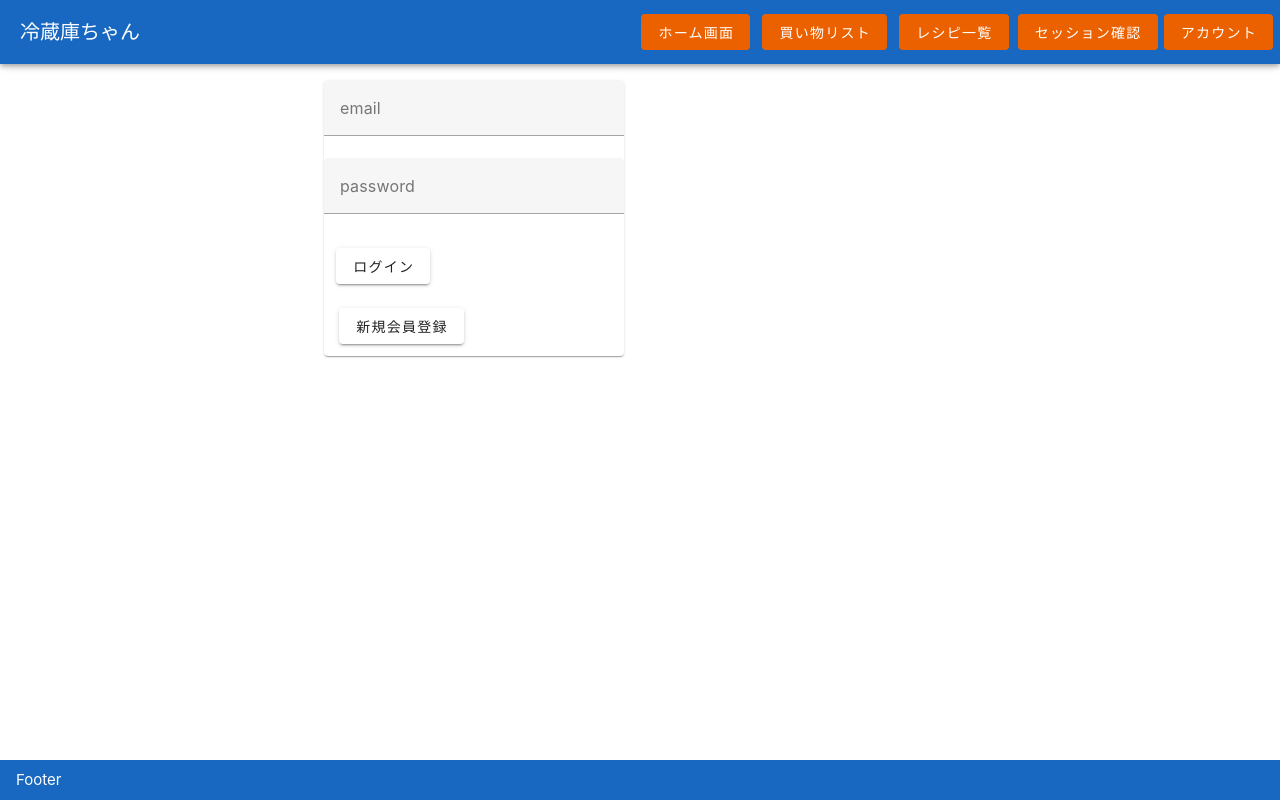
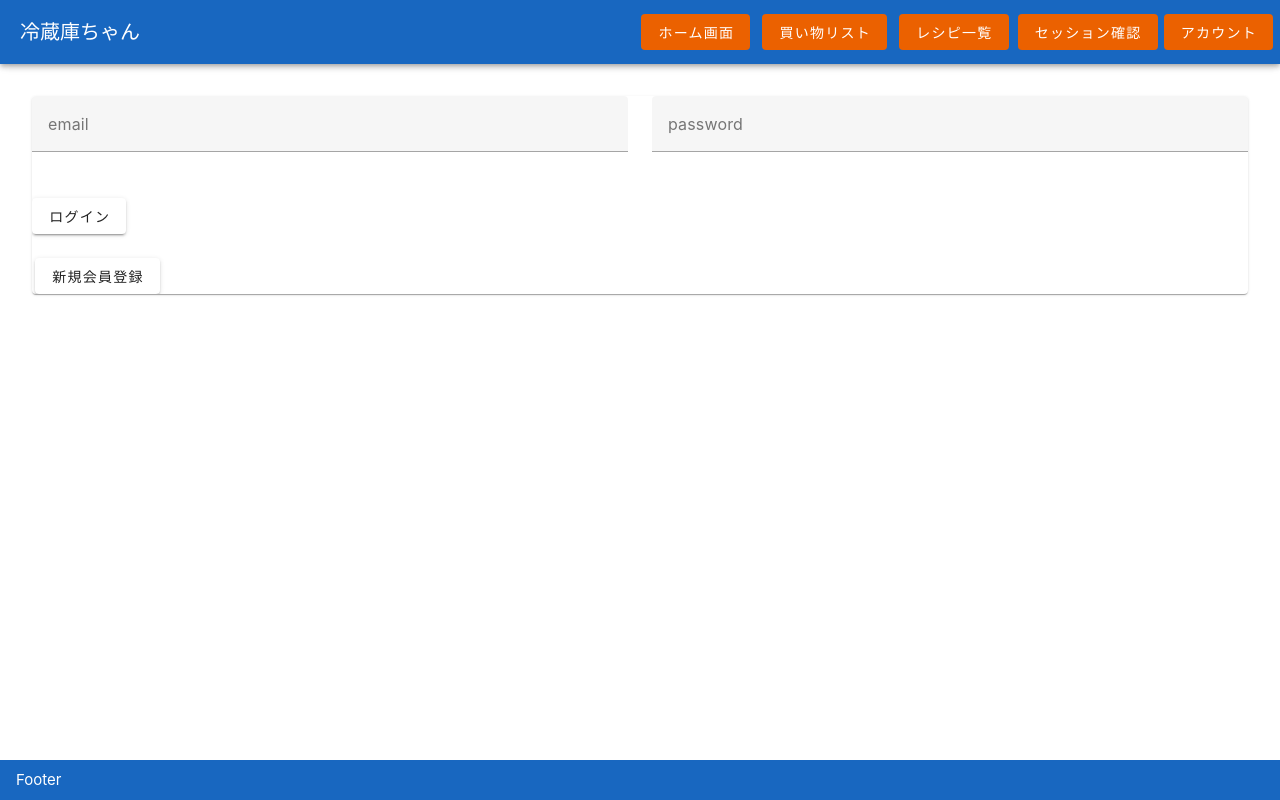
Before and after one commit to yusei27/fridge-system, a Vue app: page / in a window 1280 px wide. Built offline with nearby package versions, Linux system fonts and the light colour scheme; no server answers.

Commit message:
[add]ログイン画面が小さくなる問題解消
main-cssのwidthやv-containerのwidthをfluidオプションを追加

```diff
--- a/src/App.vue
+++ b/src/App.vue
@@ -68,8 +68,10 @@ const session = () => {
       </template>
     </v-app-bar>
     <!-- ヘッダーここまで-->
-    <v-main>
-      <RouterView ></RouterView>
+    <v-main class="v-main-container">
+      <v-container fluid>
+        <RouterView ></RouterView>
+      </v-container>
     </v-main>
     <!-- v-fotterにapp propを付与すると画面下部に固定-->
     <v-footer color="primary" app>
@@ -91,4 +93,17 @@ const session = () => {
   font-weight: 2000;
   margin: 3px;
 }
+
+
+.v-application__wrap {
+    min-height: 100vh;
+    width: 100vw;
+    width: 500px;
+  }
+
+
+.v-main-container {
+  width: 100vw;
+  float: left;
+}
 </style>
--- a/src/assets/main.css
+++ b/src/assets/main.css
@@ -1,9 +1,10 @@
 @import './base.css';
 
 #app {
-  max-width: 1280px;
+  width: 100vw;
   margin: 0 auto;
-  padding: 2rem;
+  /*padding: 2rem;*/
+  padding: 0px;
   font-weight: normal;
 }
 
@@ -28,8 +29,9 @@ a,
   }
 
   #app {
-    display: grid;
+    display: flex;
     grid-template-columns: 1fr 1fr;
-    padding: 0 2rem;
+    /*padding: 0 2rem;*/
+    padding: 0px;
   }
 }
--- a/src/views/Login/LoginView.vue
+++ b/src/views/Login/LoginView.vue
@@ -1,18 +1,28 @@
 <template>
-    <v-container>
+    <v-container fluid class="n1">
         <v-card min-width="300">
+            <v-row>
+                <v-col cols="12" lg="6" md="12">
                     <v-text-field v-model=email type="email" label="email"></v-text-field>
+                </v-col>
+                <v-col cols="12" lg="6" md="12">
                 <v-text-field v-model=password type="password" label="password"></v-text-field>
+                </v-col>
+            </v-row>
+            <v-row>
                 <v-col>
                     <!--<RouterLink v-bind:to="{name: 'Main'}" tag="v-btn">-->
                         <v-btn v-on:click="onLoginButtonClick">ログイン</v-btn>
                     <!-- </RouterLink> -->
                 </v-col>
+            </v-row>
+            <v-row>
                 <v-col>
                     <RouterLink v-bind:to="{name: 'UserRegister'}" tag="v-btn">
                         <v-btn>新規会員登録</v-btn>
                     </RouterLink>
                 </v-col>
+            </v-row>
         </v-card>
     </v-container>
 </template>
```
Lines whose indentation alone changed are shown as unchanged.
